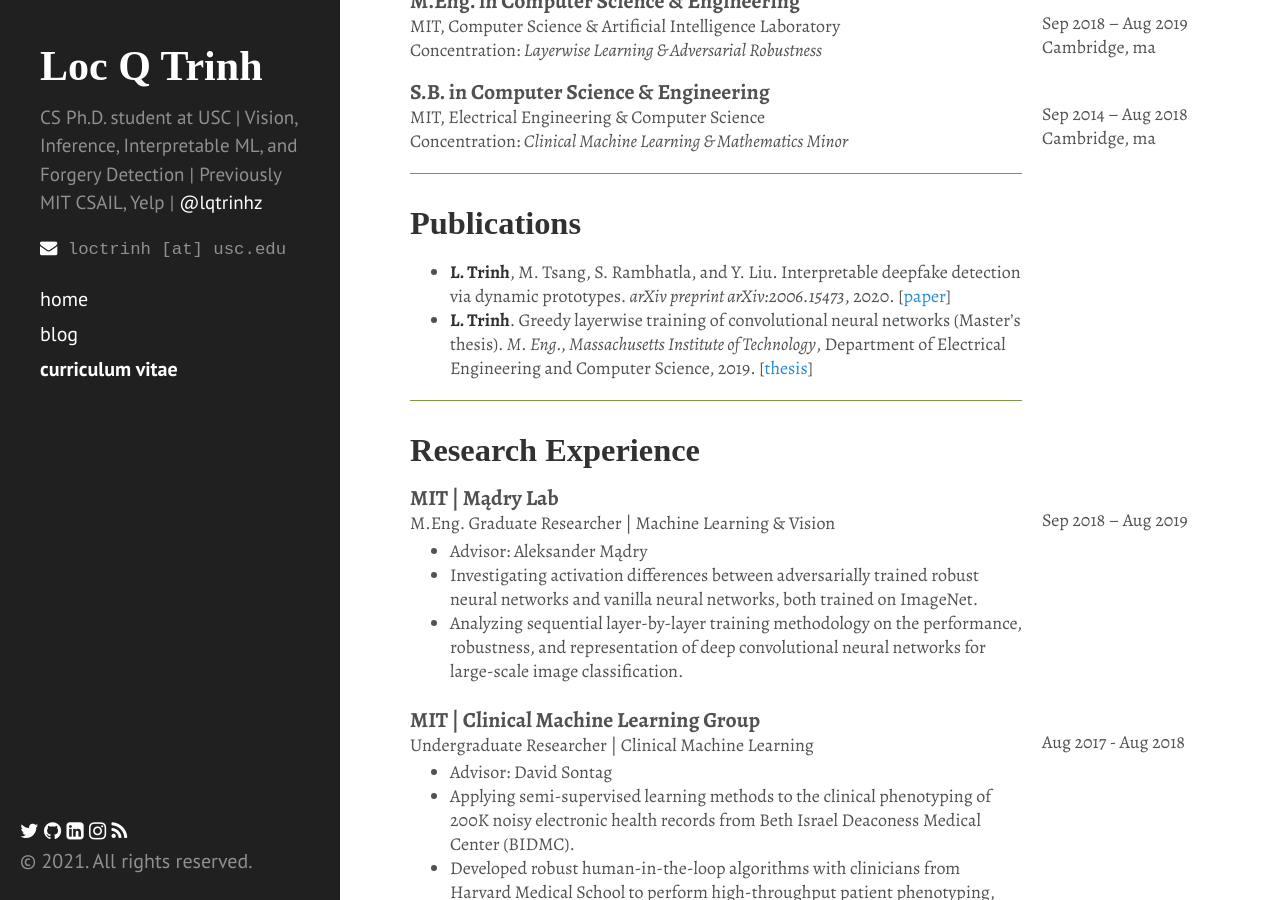
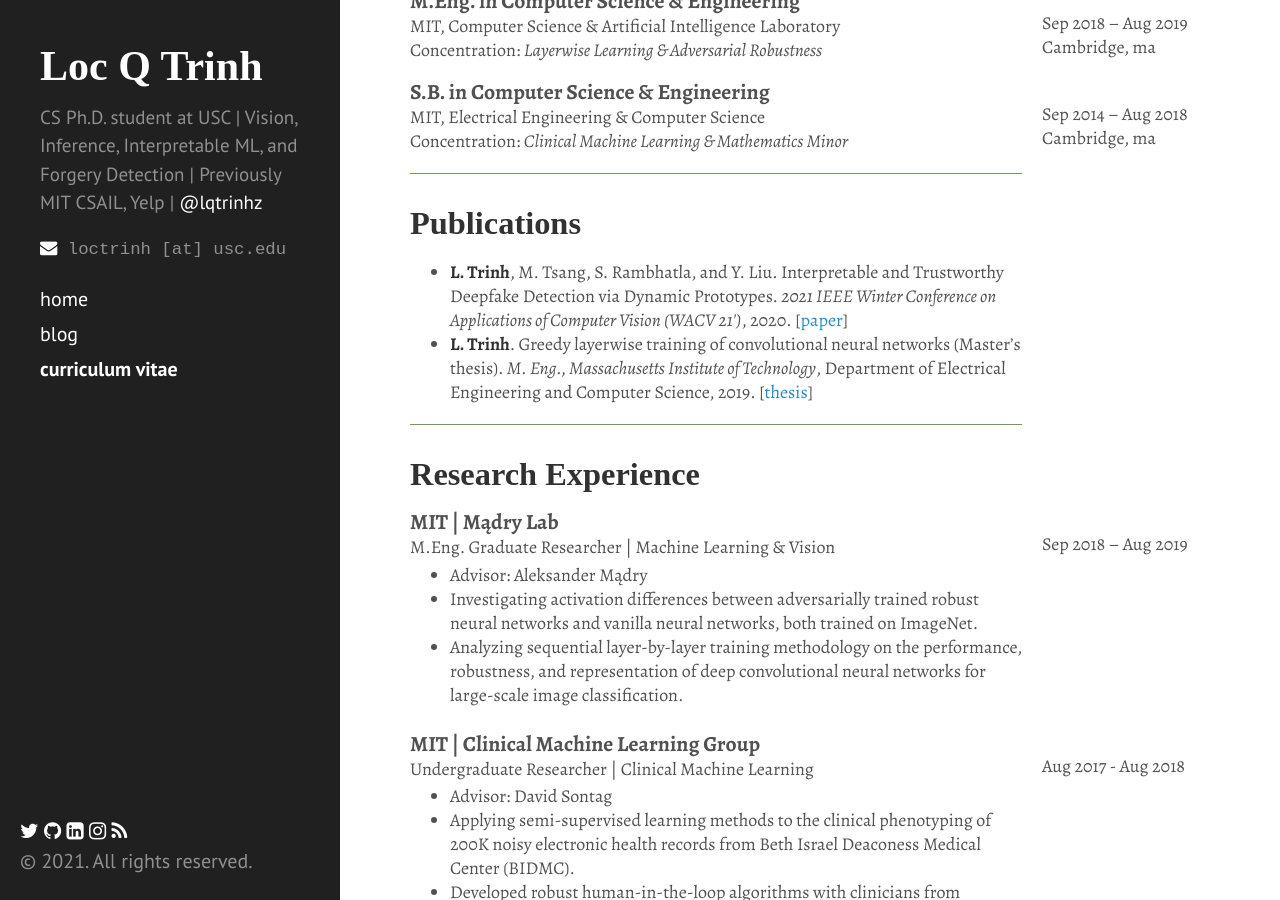
Before and after one commit to loc-trinh/loc-trinh.github.io, a Jekyll site: the page built from curriculum_vitae/index.html, in a window 1280 px wide and 900 px high, scrolled down 311 px. Built offline with Jekyll 4.4.1, drawn with Linux system fonts in a browser that asks for light colours; some web fonts are replaced.

Commit message:
update cv

```diff
--- a/curriculum_vitae/index.html
+++ b/curriculum_vitae/index.html
@@ -34,8 +34,7 @@
 
         <h2 id="publications">Publications</h2>
         <ul>
-            <li><strong>L. Trinh</strong>, M. Tsang, S. Rambhatla, and Y. Liu. Interpretable deepfake detection
-                via dynamic prototypes. <em>arXiv preprint arXiv:2006.15473</em>, 2020. [<a href="https://arxiv.org/abs/2006.15473">paper</a>]
+            <li><strong>L. Trinh</strong>, M. Tsang, S. Rambhatla, and Y. Liu. Interpretable and Trustworthy Deepfake Detection via Dynamic Prototypes. <em>2021 IEEE Winter Conference on Applications of Computer Vision (WACV 21')</em>, 2020. [<a href="https://openaccess.thecvf.com/content/WACV2021/papers/Trinh_Interpretable_and_Trustworthy_Deepfake_Detection_via_Dynamic_Prototypes_WACV_2021_paper.pdf">paper</a>]
                 </li>
             <li><strong>L. Trinh</strong>. Greedy layerwise training of convolutional neural networks (Master’s
                 thesis). <em>M. Eng., Massachusetts Institute of Technology</em>, Department of Electrical
```
